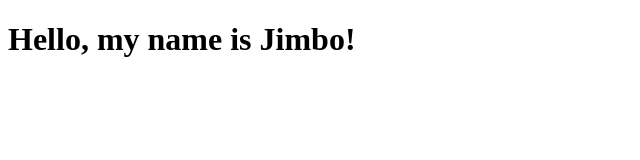
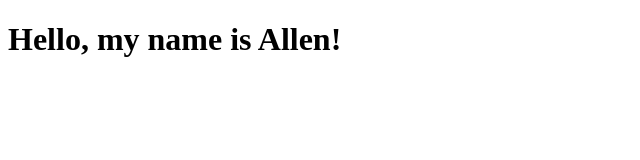
Before and after one commit to jbambrough/git-training, a plain HTML site: page index.html in a window 1280 px wide. Shown: the full height of the page, 0-640 px from the left. Drawn offline with Linux system fonts and the light colour scheme.

Commit message:
Changed name

```diff
--- a/index.html
+++ b/index.html
@@ -5,6 +5,6 @@
     <title>title</title>
   </head>
   <body>
-    <h1>Hello, my name is Jimbo!</h1>
+    <h1>Hello, my name is Allen!</h1>
   </body>
 </html>
```
